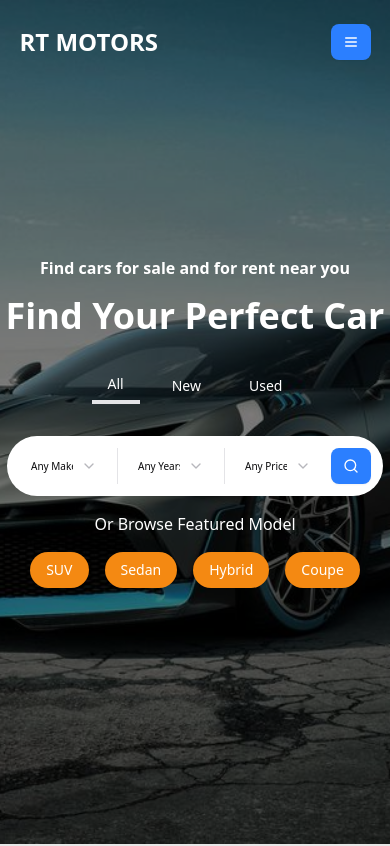
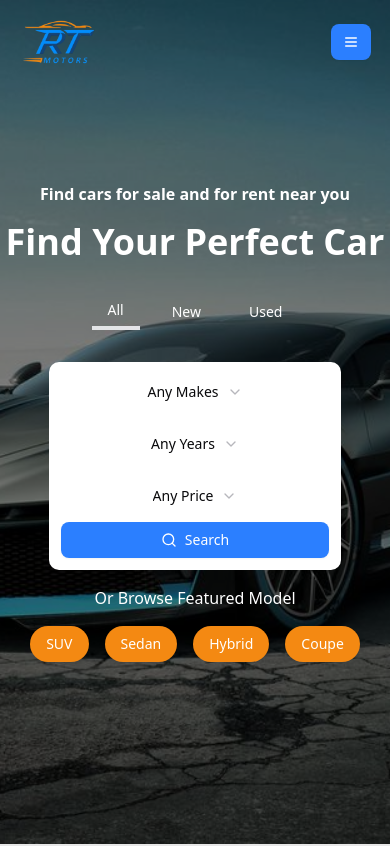
Before and after one commit to biohazardcoder/rtmotors, a React (Vite) app in the folder client/: page / in a window 390 px wide. Shown: the top 846 px of the page. Built offline with nearby package versions, Linux system fonts and the light colour scheme.

Commit message:
fixed responsive problems

```diff
--- a/client/src/components/shared/main.tsx
+++ b/client/src/components/shared/main.tsx
@@ -39,9 +39,10 @@
                                     Used
                             </Button>
                     </div>
-                    <div className="flex items-center gap-2 md:gap-4 p-3 mt-4 z-20 rounded-full bg-white">
-                            <Select value={brand} onValueChange={setBrand}>
-                                    <SelectTrigger className="w-[90px] md:w-[180px] text-[10px] md:text-lg">
+                    {/* <div className="flex items-center gap-2 md:gap-4 p-3 mt-4 z-20 rounded-full bg-white"> */}
+                    <div className="grid grid-cols-1 w-3/4 md:w-auto md:flex md:items-center rounded-lg md:rounded-full md:p-4  gap-2 md:gap-4 p-3 mt-4 z-20  bg-white">
+                            <Select value={brand} onValueChange={setBrand} >
+                                    <SelectTrigger className="md:w-[180px] md:text-lg  flex items-center justify-center w-full">
                                             <SelectValue placeholder="Any Makes" />
                                     </SelectTrigger>
                                     <SelectContent>
@@ -58,7 +59,7 @@
                             </Select>
                             <Separator orientation="vertical" />
                             <Select value={year === "any" ? "any" : String(year)} onValueChange={val => setYear(val === "any" ? "any" : Number(val))}>
-                                    <SelectTrigger className="w-[90px] md:w-[180px] text-[10px] md:text-lg">
+                                    <SelectTrigger className="md:w-[180px] md:text-lg flex items-center justify-center w-full">
                                             <SelectValue placeholder="Any Years" />
                                     </SelectTrigger>
                                     <SelectContent>
@@ -73,7 +74,7 @@
                             </Select>
                             <Separator orientation="vertical" />
                             <Select value={price === "any" ? "any" : String(price)} onValueChange={val => setPrice(val === "any" ? "any" : Number(val))}>
-                                    <SelectTrigger className="w-[90px] md:w-[180px] text-[10px] md:text-lg">
+                                    <SelectTrigger className="md:w-[180px] md:text-lg flex items-center justify-center w-full">
                                             <SelectValue placeholder="Any Price" />
                                     </SelectTrigger>
                                     <SelectContent>
@@ -85,12 +86,9 @@
                                     </SelectContent>
                             </Select>
                             <a href={"#search"} className="scroll-smooth">
-                                <Button className="bg-blue-500 hidden md:flex text-white hover:bg-blue-600 ">
+                                <Button className="bg-blue-500 w-full md:w-auto  text-white hover:bg-blue-600 ">
                                     <Search />
                                     Search
-                                </Button>
-                                <Button className="bg-blue-500 block md:hidden text-white hover:bg-blue-600 ">
-                                    <Search />
                                 </Button>
                             </a>
                     </div>
--- a/client/src/components/shared/navbar.tsx
+++ b/client/src/components/shared/navbar.tsx
@@ -30,7 +30,7 @@ export const Navbar = () => {
 
   return (
     <div className="absolute top-0 left-0 w-full h-[10vh] bg-transparent flex items-center justify-between px-[5%] text-white z-50">
-      <h1 className="font-bold text-2xl">RT MOTORS</h1>
+      <img src="/logo.png" alt="RT Motors"className="w-20" />
       <div className="hidden md:flex items-center gap-4">
         <ul className="flex gap-8">
           {items.map(item => (
```
